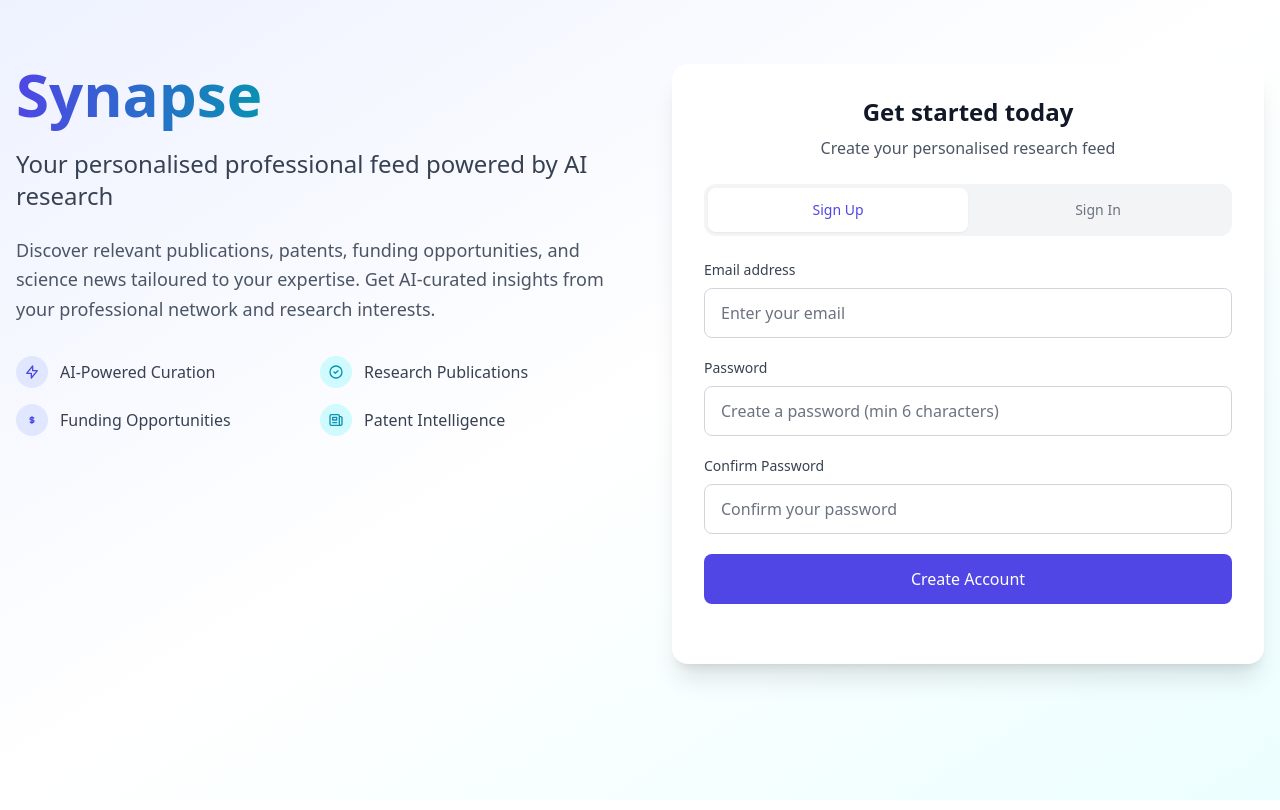
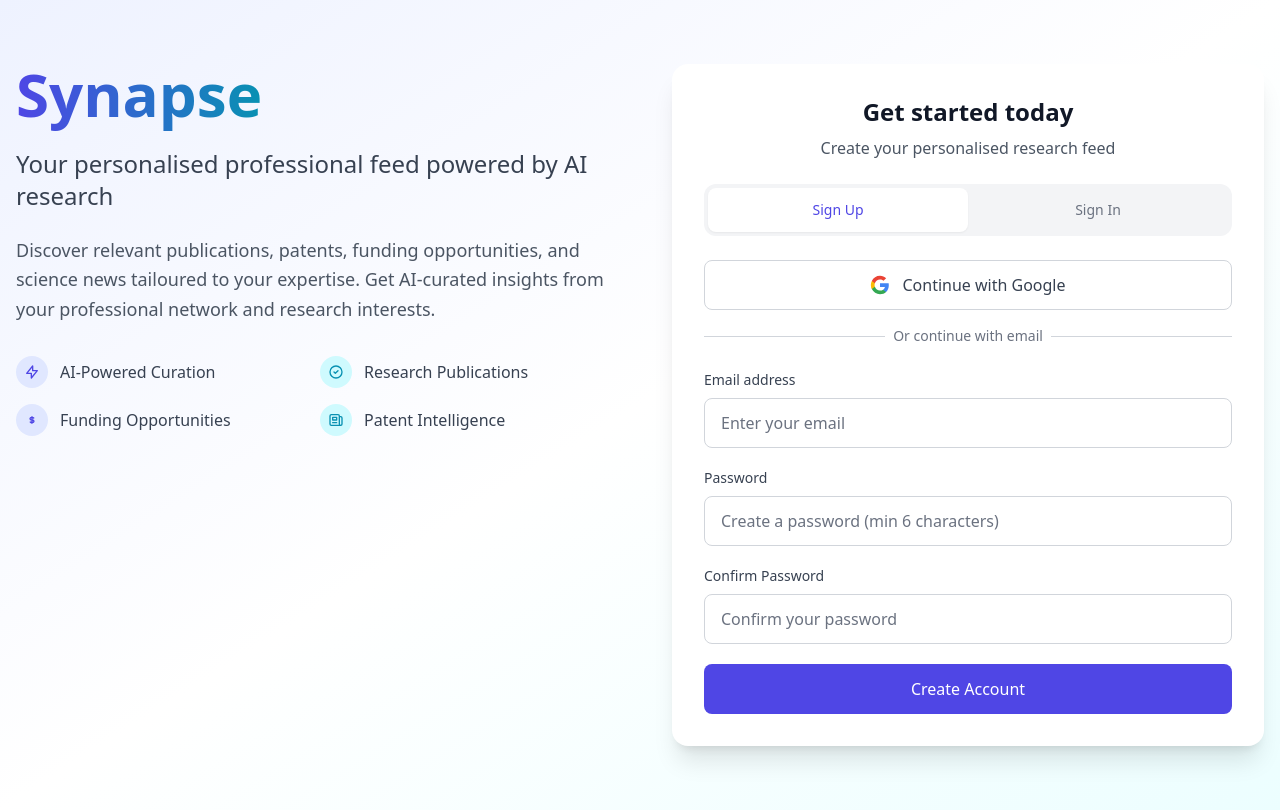
Before and after one commit to Michael4343/synapse_v0, a Next.js app: page / in a window 1280 px wide. Built offline with nearby package versions, Linux system fonts and the light colour scheme; no server answers.

Commit message:
google auth

```diff
--- /dev/null
+++ b/src/app/auth/callback/route.ts
@@ -0,0 +1,20 @@
+import { createClient } from '@/utils/supabase/server'
+import { NextResponse } from 'next/server'
+
+export async function GET(request: Request) {
+  const { searchParams, origin } = new URL(request.url)
+  const code = searchParams.get('code')
+  // if "next" is in param, use it as the redirect URL
+  const next = searchParams.get('next') ?? '/dashboard'
+
+  if (code) {
+    const supabase = await createClient()
+    const { error } = await supabase.auth.exchangeCodeForSession(code)
+    if (!error) {
+      return NextResponse.redirect(`${origin}${next}`)
+    }
+  }
+
+  // return the user to an error page with instructions
+  return NextResponse.redirect(`${origin}/?error=${encodeURIComponent('Authentication failed. Please try again.')}`)
+}
--- a/src/app/login/actions.ts
+++ b/src/app/login/actions.ts
@@ -140,3 +140,23 @@ export async function resetPassword(formData: FormData) {
   revalidatePath('/', 'layout')
   redirect(`/?message=${encodeURIComponent('If an account with that email exists, we\'ve sent you a password reset link. Please check your email.')}`)
 }
+
+export async function signInWithGoogle() {
+  const supabase = await createClient()
+  const siteUrl = await getSiteUrl()
+
+  const { data, error } = await supabase.auth.signInWithOAuth({
+    provider: 'google',
+    options: {
+      redirectTo: `${siteUrl}/auth/callback`
+    }
+  })
+
+  if (error) {
+    redirect(`/?error=${encodeURIComponent('Failed to authenticate with Google. Please try again.')}`)
+  }
+
+  if (data.url) {
+    redirect(data.url)
+  }
+}
--- a/src/app/page.tsx
+++ b/src/app/page.tsx
@@ -5,7 +5,7 @@ export const dynamic = 'force-dynamic'
 import { useState, useEffect } from 'react'
 import { useRouter } from 'next/navigation'
 import { createClient } from '@/utils/supabase/client'
-import { login, signup, resetPassword } from './login/actions'
+import { login, signup, resetPassword, signInWithGoogle } from './login/actions'
 import { usePostHogTracking } from '@/hooks/usePostHogTracking'
 
 export default function Home() {
@@ -73,8 +73,8 @@ export default function Home() {
         })
       }
 
-      // Only redirect confirmed users to dashboard
-      if (user && user.email_confirmed_at) {
+      // Redirect authenticated users to dashboard (prototype - no email confirmation required)
+      if (user) {
         router.push('/dashboard')
       } else {
         setIsCheckingAuth(false)
@@ -172,6 +172,22 @@ export default function Home() {
     const form = document.querySelector('form') as HTMLFormElement
     if (form) {
       form.reset()
+    }
+  }
+
+  const handleGoogleSignIn = async () => {
+    setIsLoading(true)
+    setError('')
+
+    try {
+      // Track Google auth attempt
+      tracking.trackUserLogin('google')
+      await signInWithGoogle()
+    } catch (error) {
+      const errorMessage = error instanceof Error ? error.message : 'Failed to authenticate with Google'
+      setError(errorMessage)
+      tracking.trackError('google_auth_failed', errorMessage)
+      setIsLoading(false)
     }
   }
 
@@ -357,6 +373,42 @@ export default function Home() {
                 </div>
               )}
 
+              {/* Google Sign In - Only show for signin and signup tabs */}
+              {activeTab !== 'forgot' && (
+                <div className="space-y-4">
+                  <button
+                    type="button"
+                    onClick={handleGoogleSignIn}
+                    disabled={isLoading}
+                    className="w-full flex justify-center items-center py-3 px-4 border border-gray-300 text-base font-medium rounded-lg text-gray-700 bg-white hover:bg-gray-50 focus:outline-none focus:ring-2 focus:ring-offset-2 focus:ring-indigo-500 disabled:opacity-50 disabled:cursor-not-allowed transition-colors duration-200"
+                  >
+                    {isLoading ? (
+                      <svg className="animate-spin -ml-1 mr-3 h-5 w-5 text-gray-700" fill="none" viewBox="0 0 24 24">
+                        <circle className="opacity-25" cx="12" cy="12" r="10" stroke="currentColor" strokeWidth="4"></circle>
+                        <path className="opacity-75" fill="currentColor" d="M4 12a8 8 0 018-8V0C5.373 0 0 5.373 0 12h4zm2 5.291A7.962 7.962 0 014 12H0c0 3.042 1.135 5.824 3 7.938l3-2.647z"></path>
+                      </svg>
+                    ) : (
+                      <svg className="w-5 h-5 mr-3" viewBox="0 0 24 24">
+                        <path fill="#4285F4" d="M22.56 12.25c0-.78-.07-1.53-.2-2.25H12v4.26h5.92c-.26 1.37-1.04 2.53-2.21 3.31v2.77h3.57c2.08-1.92 3.28-4.74 3.28-8.09z"/>
+                        <path fill="#34A853" d="M12 23c2.97 0 5.46-.98 7.28-2.66l-3.57-2.77c-.98.66-2.23 1.06-3.71 1.06-2.86 0-5.29-1.93-6.16-4.53H2.18v2.84C3.99 20.53 7.7 23 12 23z"/>
+                        <path fill="#FBBC05" d="M5.84 14.09c-.22-.66-.35-1.36-.35-2.09s.13-1.43.35-2.09V7.07H2.18C1.43 8.55 1 10.22 1 12s.43 3.45 1.18 4.93l2.85-2.22.81-.62z"/>
+                        <path fill="#EA4335" d="M12 5.38c1.62 0 3.06.56 4.21 1.64l3.15-3.15C17.45 2.09 14.97 1 12 1 7.7 1 3.99 3.47 2.18 7.07l3.66 2.84c.87-2.6 3.3-4.53 6.16-4.53z"/>
+                      </svg>
+                    )}
+                    Continue with Google
+                  </button>
+
+                  <div className="relative">
+                    <div className="absolute inset-0 flex items-center">
+                      <div className="w-full border-t border-gray-300" />
+                    </div>
+                    <div className="relative flex justify-center text-sm">
+                      <span className="px-2 bg-white text-gray-500">Or continue with email</span>
+                    </div>
+                  </div>
+                </div>
+              )}
+
               {/* Form */}
               <form onSubmit={(e) => { e.preventDefault(); handleSubmit(new FormData(e.currentTarget)); }} className="space-y-5">
                 <div>
```
